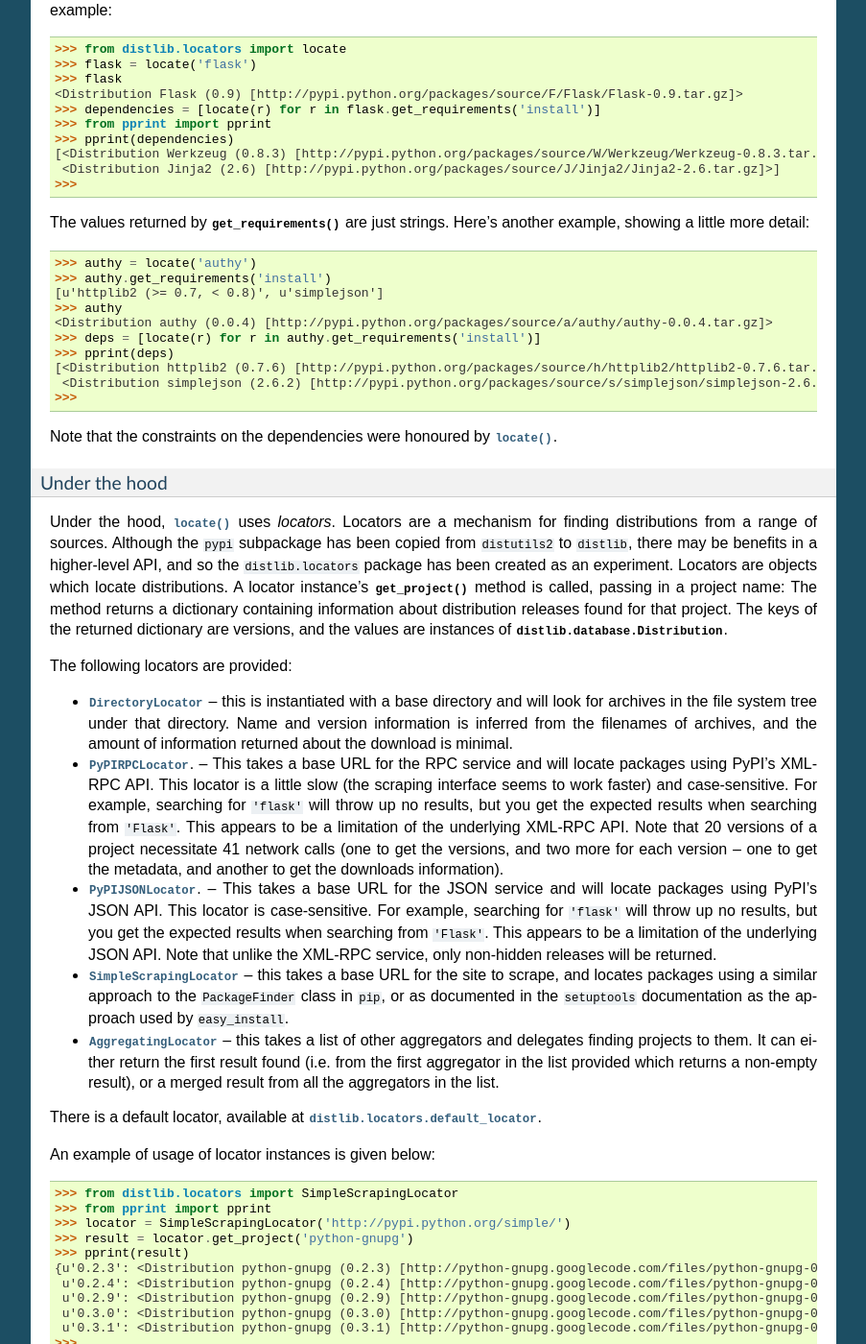
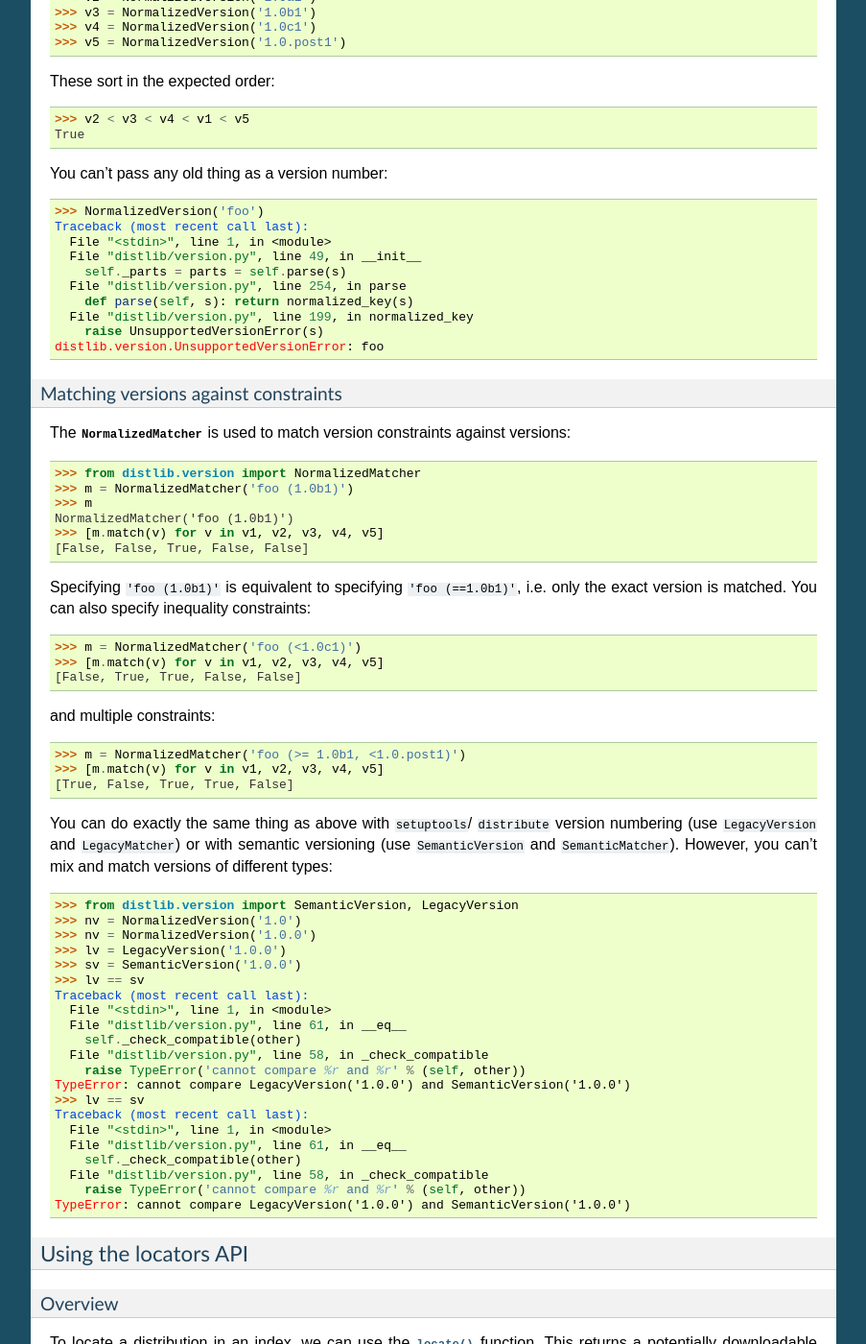
Before and after one commit to pypa/distlib, a Sphinx documentation site: the page built from docs/tutorial.rst, in a window 1280 px wide and 1400 px high, scrolled down 6845 px. Shown: the whole window at 96% size, without its empty margins (198-1101 px from the left). Built offline with Sphinx 7.4.7, drawn with Linux system fonts in a browser that asks for light colours; formulas are drawn with MathJax 3; comment, search, counter and statistics services are not loaded; some of the changed text lies outside the part shown.

Commit message:
Updated version documentation.

```diff
--- a/docs/tutorial.rst
+++ b/docs/tutorial.rst
@@ -414,6 +414,97 @@ The other script, ``bar``, is different only in the essentials::
     ---
     >         func = _resolve('foo', 'other_main')
 
+Using the version API
+^^^^^^^^^^^^^^^^^^^^^
+
+.. currentmodule:: distlib.version
+
+Overview
+~~~~~~~~
+
+The :class:`NormalizedVersion` class implements a :pep:`386` compatible
+version::
+
+    >>> from distlib.version import NormalizedVersion
+    >>> v1 = NormalizedVersion('1.0')
+    >>> v2 = NormalizedVersion('1.0a1')
+    >>> v3 = NormalizedVersion('1.0b1')
+    >>> v4 = NormalizedVersion('1.0c1')
+    >>> v5 = NormalizedVersion('1.0.post1')
+
+These sort in the expected order::
+
+    >>> v2 < v3 < v4 < v1 < v5
+    True
+
+You can't pass any old thing as a version number::
+
+    >>> NormalizedVersion('foo')
+    Traceback (most recent call last):
+      File "<stdin>", line 1, in <module>
+      File "distlib/version.py", line 49, in __init__
+        self._parts = parts = self.parse(s)
+      File "distlib/version.py", line 254, in parse
+        def parse(self, s): return normalized_key(s)
+      File "distlib/version.py", line 199, in normalized_key
+        raise UnsupportedVersionError(s)
+    distlib.version.UnsupportedVersionError: foo
+
+Matching versions against constraints
+~~~~~~~~~~~~~~~~~~~~~~~~~~~~~~~~~~~~~
+
+The :class:`NormalizedMatcher` is used to match version constraints against
+versions::
+
+    >>> from distlib.version import NormalizedMatcher
+    >>> m = NormalizedMatcher('foo (1.0b1)')
+    >>> m
+    NormalizedMatcher('foo (1.0b1)')
+    >>> [m.match(v) for v in v1, v2, v3, v4, v5]
+    [False, False, True, False, False]
+
+Specifying ``'foo (1.0b1)'`` is equivalent to specifying ``'foo (==1.0b1)'``,
+i.e. only the exact version is matched. You can also specify inequality
+constraints::
+
+    >>> m = NormalizedMatcher('foo (<1.0c1)')
+    >>> [m.match(v) for v in v1, v2, v3, v4, v5]
+    [False, True, True, False, False]
+
+and multiple constraints::
+
+    >>> m = NormalizedMatcher('foo (>= 1.0b1, <1.0.post1)')
+    >>> [m.match(v) for v in v1, v2, v3, v4, v5]
+    [True, False, True, True, False]
+
+You can do exactly the same thing as above with ``setuptools``/
+``distribute`` version numbering (use ``LegacyVersion`` and ``LegacyMatcher``)
+or with semantic versioning (use ``SemanticVersion`` and ``SemanticMatcher``).
+However, you can't mix and match versions of different types::
+
+    >>> from distlib.version import SemanticVersion, LegacyVersion
+    >>> nv = NormalizedVersion('1.0')
+    >>> nv = NormalizedVersion('1.0.0')
+    >>> lv = LegacyVersion('1.0.0')
+    >>> sv = SemanticVersion('1.0.0')
+    >>> lv == sv
+    Traceback (most recent call last):
+      File "<stdin>", line 1, in <module>
+      File "distlib/version.py", line 61, in __eq__
+        self._check_compatible(other)
+      File "distlib/version.py", line 58, in _check_compatible
+        raise TypeError('cannot compare %r and %r' % (self, other))
+    TypeError: cannot compare LegacyVersion('1.0.0') and SemanticVersion('1.0.0')
+    >>> lv == sv
+    Traceback (most recent call last):
+      File "<stdin>", line 1, in <module>
+      File "distlib/version.py", line 61, in __eq__
+        self._check_compatible(other)
+      File "distlib/version.py", line 58, in _check_compatible
+        raise TypeError('cannot compare %r and %r' % (self, other))
+    TypeError: cannot compare LegacyVersion('1.0.0') and SemanticVersion('1.0.0')
+
+
 Using the locators API
 ^^^^^^^^^^^^^^^^^^^^^^
 
```
Also changed, not shown: docs/internals.rst (+12 -8 lines).
